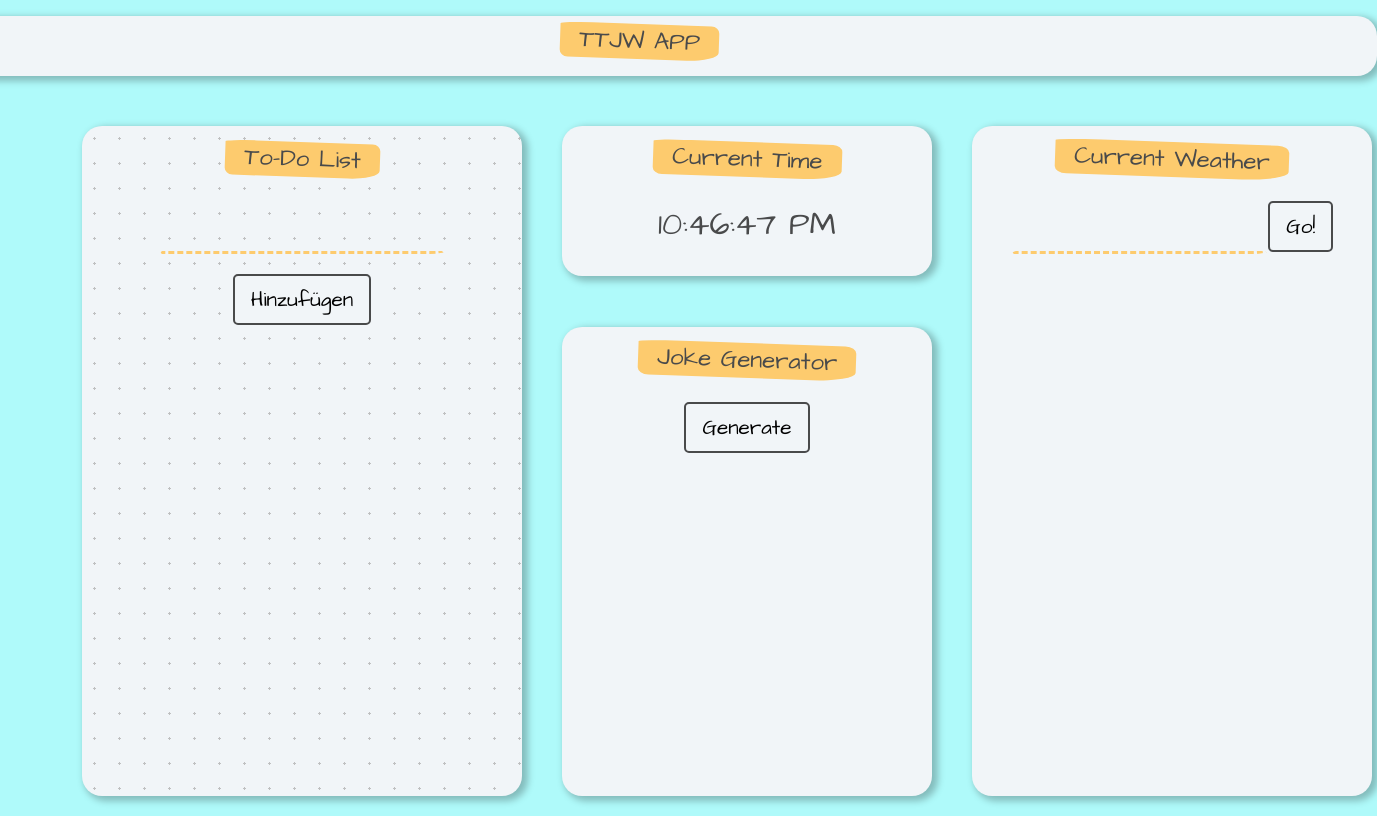
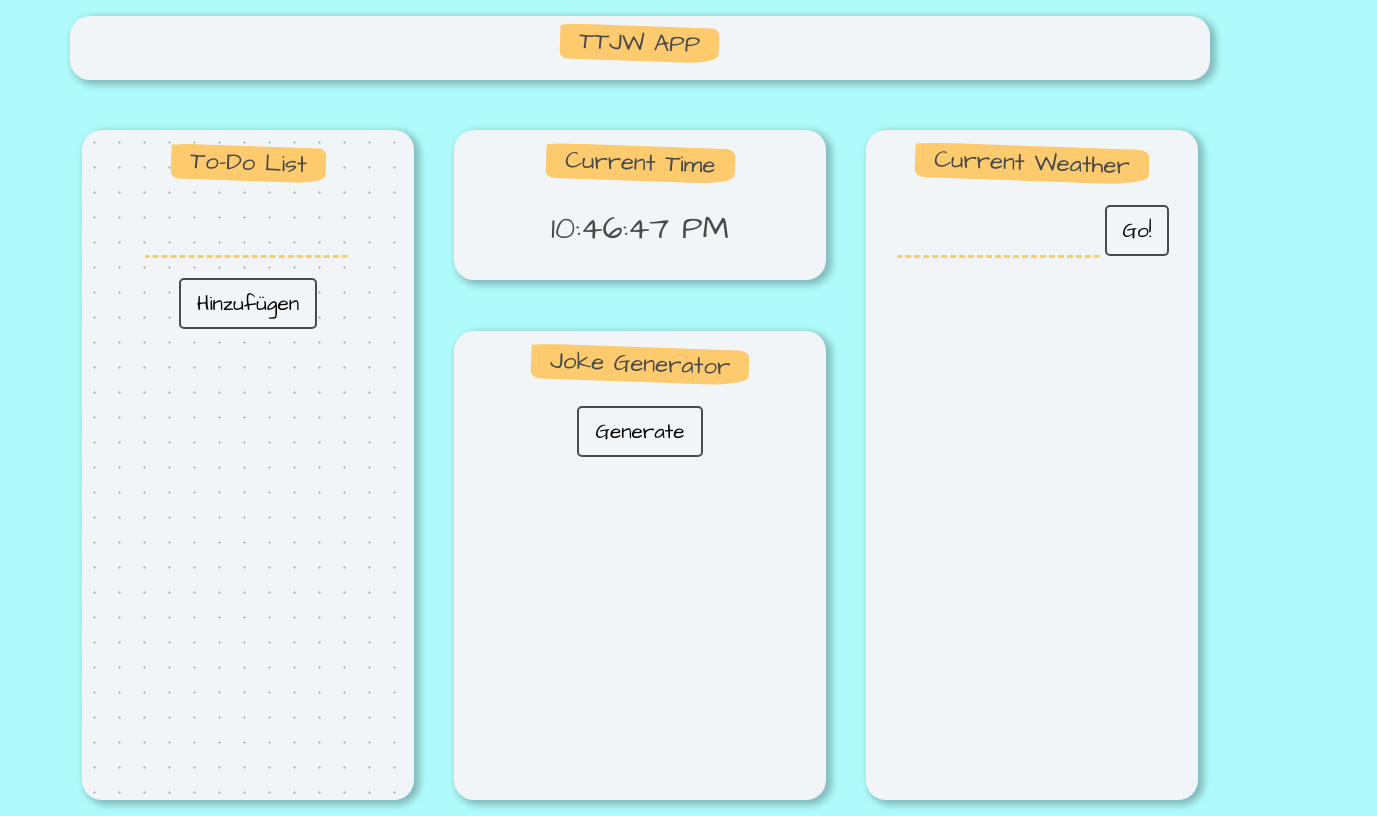
Before and after one commit to m-bahaji/TTJW, a React (Create React App) app: page / in a window 1280 px wide. Shown: the whole page, 1377 px wide, since content can reach past the window. Built offline with nearby package versions, Linux system fonts and the light colour scheme.

Commit message:
improved CSS Grid

```diff
--- a/public/styles.css
+++ b/public/styles.css
@@ -77,7 +77,7 @@ li {
 }
 /* ToDo List App Syling Container */
 .custom-container-TODO {
-  width: 440px;
+  width: auto;
   height: 670px;
   background: #f1f5f8;
   background-image: radial-gradient(#bfc0c1 7.2%, transparent 0);
@@ -90,7 +90,7 @@ li {
 }
 /* Container Style für Time App */
 .custom-container-Time {
-  width: 370px;
+  width: auto;
   height: 150px;
   background: #f1f5f8;
   background-size: 25px 25px;
@@ -102,7 +102,7 @@ li {
 
 /* Container Style für Weather App */
 .custom-container-Weather {
-  width: 400px;
+  width: auto;
   height: 670px;
   background: #f1f5f8;
   background-size: 25px 25px;
@@ -114,7 +114,7 @@ li {
 }
 /* Container Style für Joke App */
 .custom-container-Joke {
-  width: 370px;
+  width: auto;
   height: 469px;
   background: #f1f5f8;
   background-size: 25px 25px;
@@ -125,8 +125,8 @@ li {
 }
 /* Container Style für Heading App */
 .custom-container-heading {
-  width: 1473px;
-  height: 60px;
+  width: auto;
+  height: 4rem;
   background: #f1f5f8;
   background-size: 25px 25px;
   border-radius: 20px;
```
